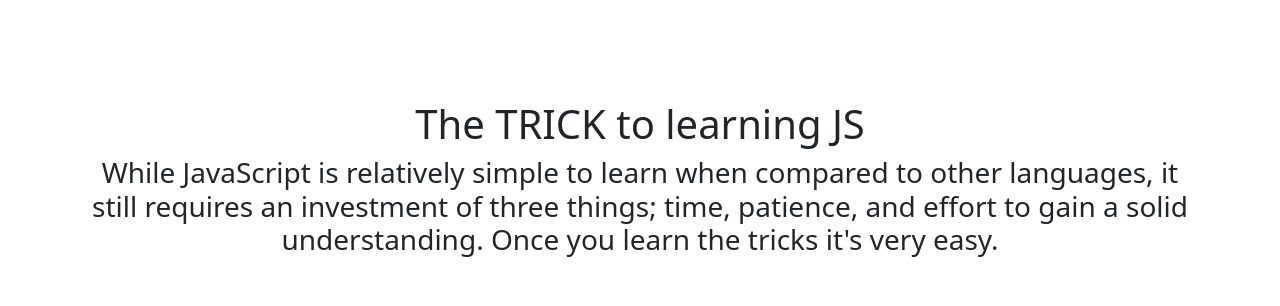
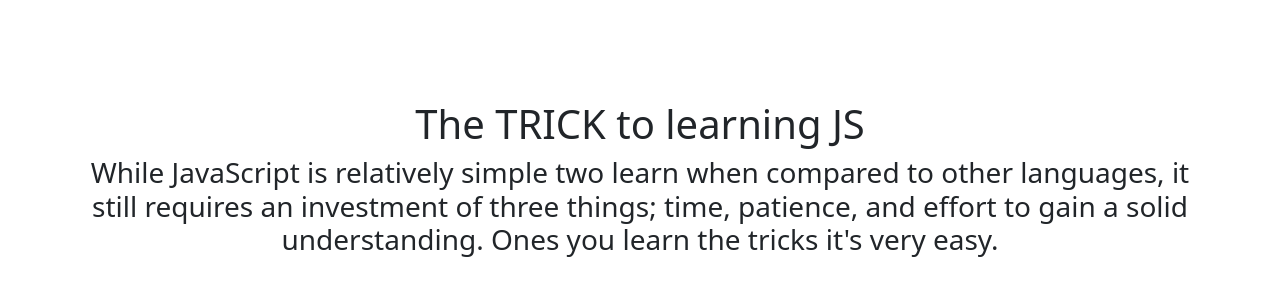
Before and after one commit to TempeHS/2024SDD-WebJS-Jack.Hunter, a plain HTML site: page Text Puzzle/index.html in a window 1280 px wide. Drawn offline with nearby package versions, Linux system fonts and the light colour scheme.

Commit message:
changed number naming

```diff
--- a/Text Puzzle/index.html
+++ b/Text Puzzle/index.html
@@ -22,11 +22,10 @@
             all: unset;
             cursor: inherit;
         }
-
     </style>
     <div class="container text-center">
         <h1>The TRICK to learning JS</h1>
-		<h3>While JavaScript is relatively simple <button id="2" type="button" onclick="clue(id)">to</button> learn when compared to other languages, it still requires an investment of <button id="3" type="button" onclick="clue(id)">three</button> things; time, patience, and effort to gain a solid understanding. <button id="1" type="button" onclick="clue(id)">Once</button> you learn the tricks it's very easy.</h3>
+        <h3>While JavaScript is relatively simple <button id="2" type="button" onclick="clue(id)">two</button> learn when compared to other languages, it still requires an investment of <button id="3" type="button" onclick="clue(id)">three</button> things; time, patience, and effort to gain a solid understanding. <button id="1" type="button" onclick="clue(id)">One</button>s you learn the tricks it's very easy.</h3>
         <h2 id="playerWin">See it was that easy!</h2>
     </div>
     <!-- DO NOT EDIT BELOW THIS LINE -->
```
Lines whose indentation alone changed are shown as unchanged.
